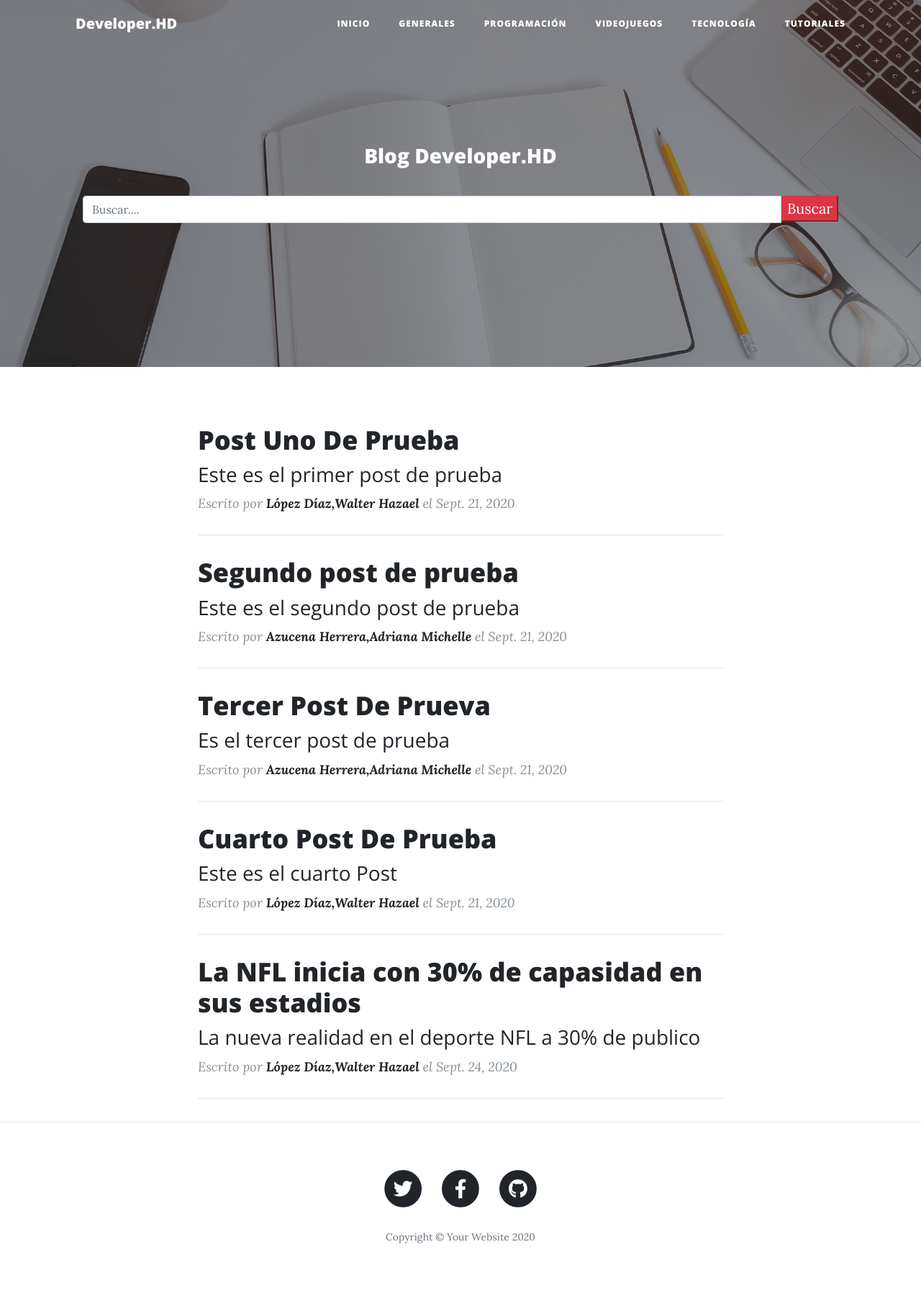
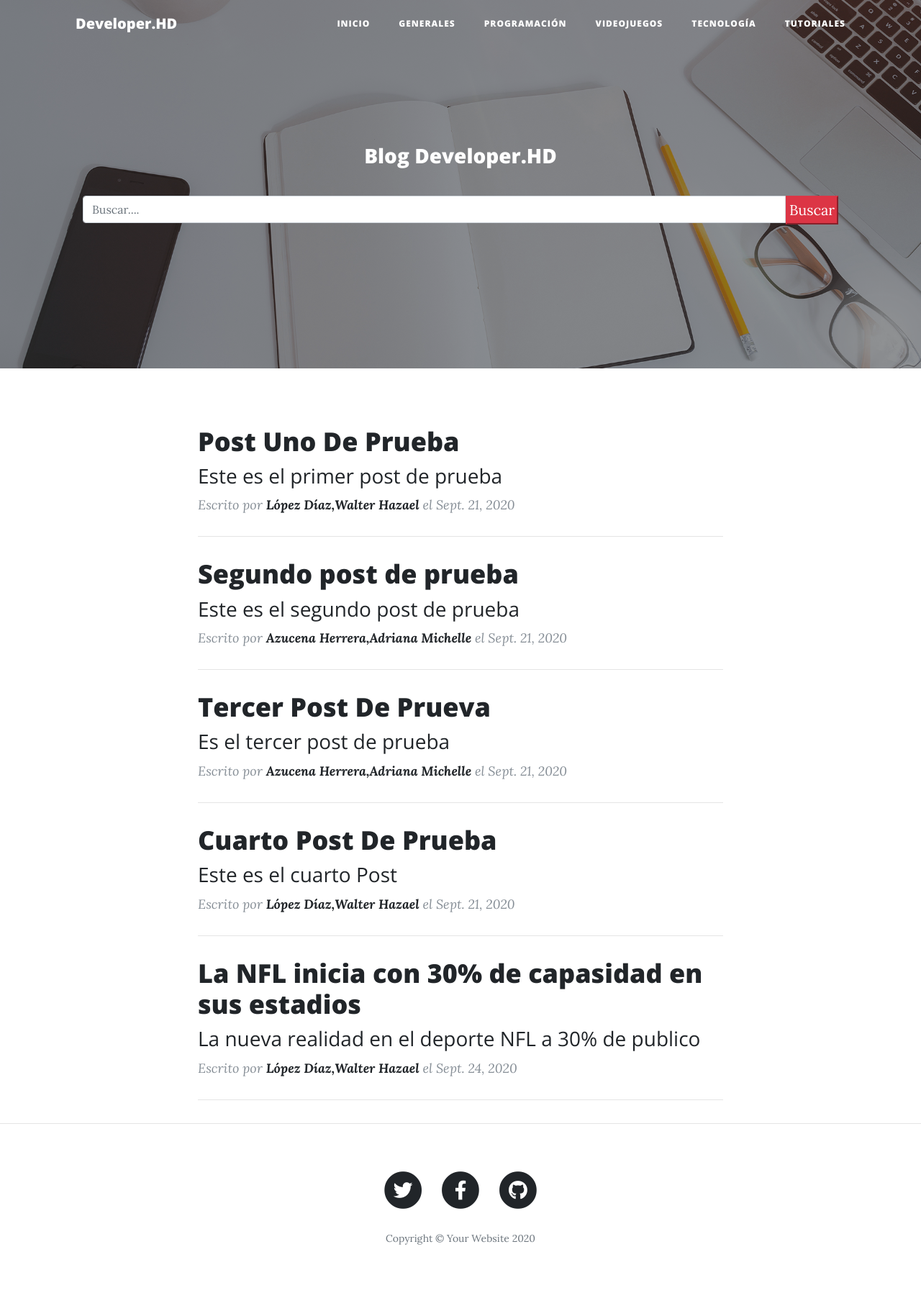
Before and after one commit to HazaelLopezDW/django_blog, a Django app: template templates/index.html in a window 1280 px wide. Shown: the whole page at 72% size. Before the commit the page ends 1728 px from the top, so only its background shows below. Run offline with Django 3.2, Linux system fonts and the light colour scheme; the template is opened without the code that fills it: values that come from a table or form of the project are taken from there, others are empty; data comes from the database, SQL or seed files in the repository; parts of the project's set-up code (start-up, migrations or seed data) failed here and were passed over; some libraries are stand-ins or nearby versions.

Commit message:
Personalizamos nuestros estilos en nuestro formulario de busqueda

```diff
--- a/static/css/estilos-personalizados.css
+++ b/static/css/estilos-personalizados.css
@@ -0,0 +1,3 @@
+.estilos-btn{
+  padding: .15em !important;
+}
--- a/templates/index.html
+++ b/templates/index.html
@@ -23,6 +23,9 @@
 
   <!-- Custom styles for this template -->
   <link href="{% static 'css/clean-blog.min.css'%}" rel="stylesheet">
+
+  <!-- Ponemos nuestra hoja de estilos en cascada personalizada de ultimo para que no se sobre escriban -->
+  <link rel="stylesheet" href="{% static 'css/estilos-personalizados.css' %}">
 </head>
 
 <body>
@@ -80,7 +83,7 @@
                         <input type="text" class="form-control" placeholder="Buscar...." name="buscar">
                         <span class="input-group-list">
                           <i class="icon icon-search"></i>
-                          <button type="submit" class="btn-danger boton btn-success estilos-bnt">Buscar</button>
+                          <button type="submit" class="btn-danger boton btn-success estilos-btn">Buscar</button>
                         </span>
                       </div>
                     </div>
```
